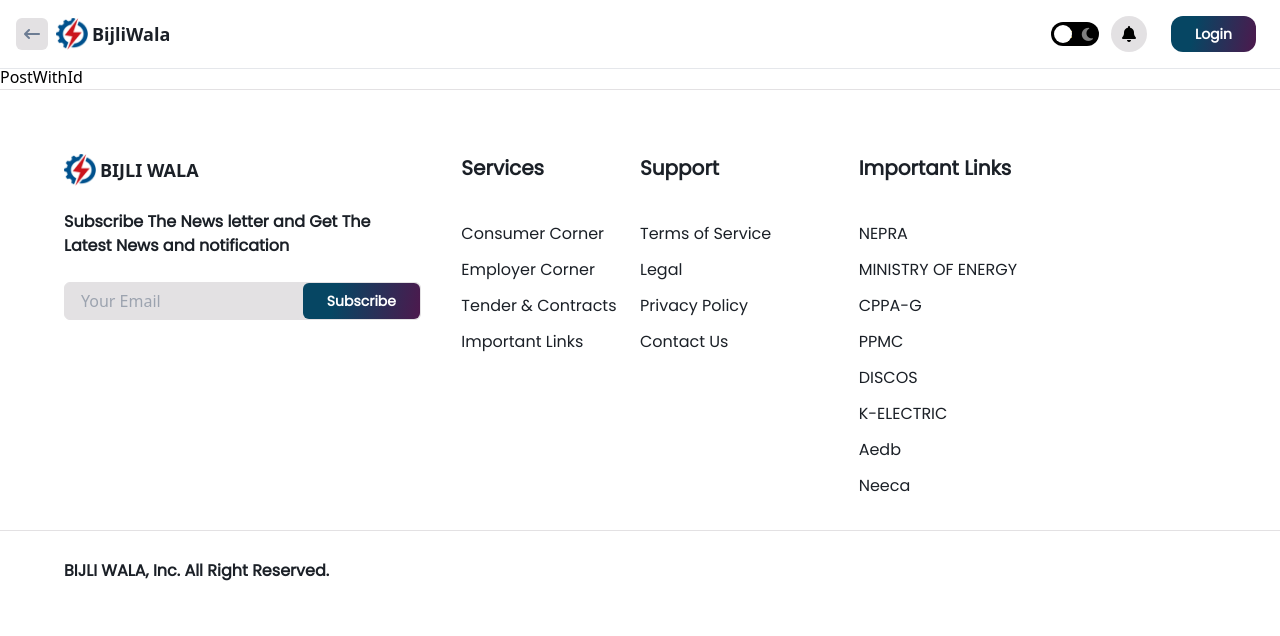
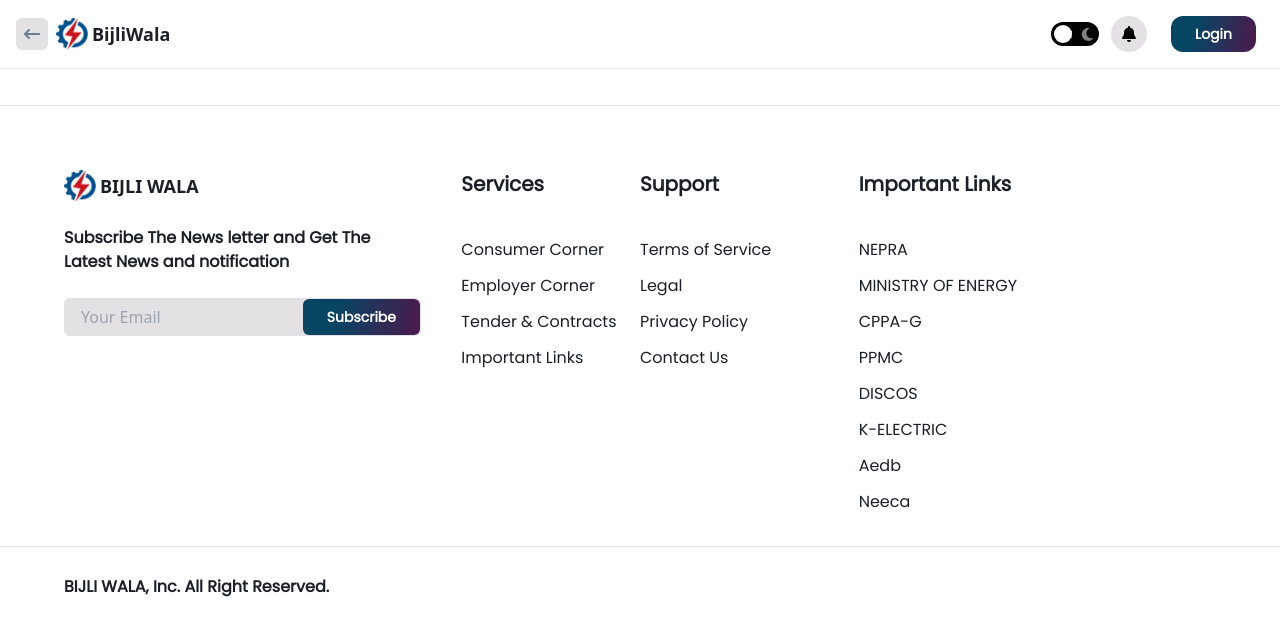
Before and after one commit to Alii-Hassnain/pkeverything, a Next.js app: page /posts/1 in a window 1280 px wide. Shown: the top 636 px of the page. Built offline with nearby package versions, Linux system fonts and the light colour scheme.

Commit message:
post by id

```diff
--- a/pages/posts/[id].js
+++ b/pages/posts/[id].js
@@ -1,7 +1,20 @@
+import { useRouter } from 'next/router';
 import React from 'react';
 
-const PostWithId = () => (
-  <div>PostWithId</div>
-);
+const PostWithId = () => {
+  const router = useRouter();
+  console.log(router.query);
+  const data = router.query;
+  return (
+    <div className="sm:px-4 p-12 py-5 w-full minmd:w-4/5 minmd:">
+      <p className="font-poppins text-color font-semibold text-xl">
+        {data.title}
+      </p>
+      <p className="font-poppins text-color minlg:text-xl text-sm">
+        {data.description}
+      </p>
+    </div>
+  );
+};
 
 export default PostWithId;
```
